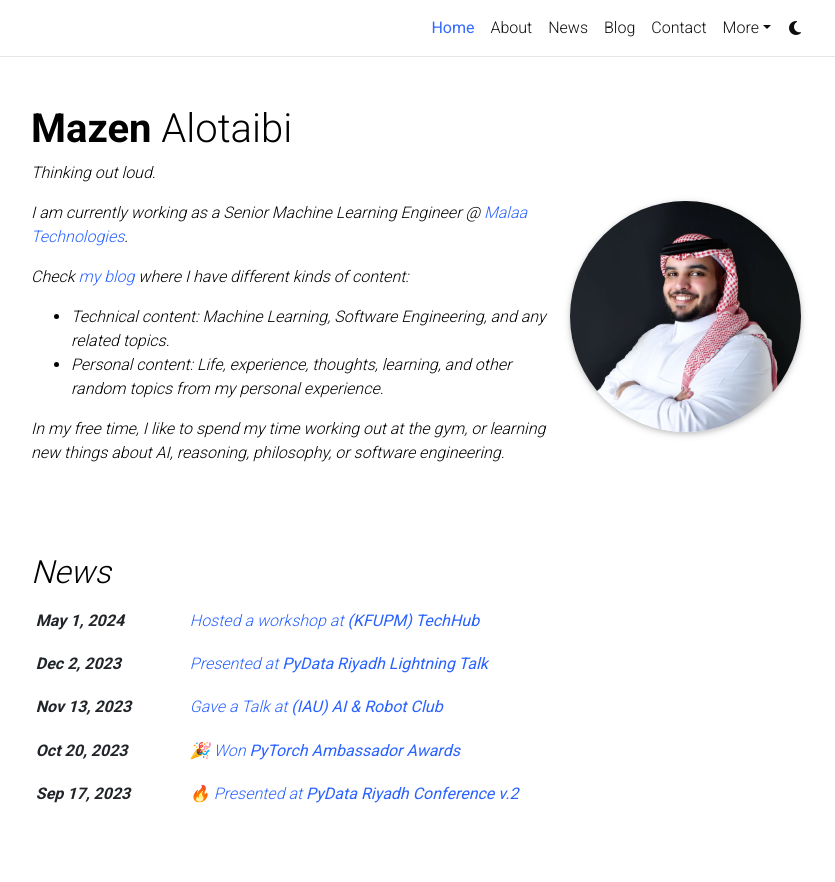
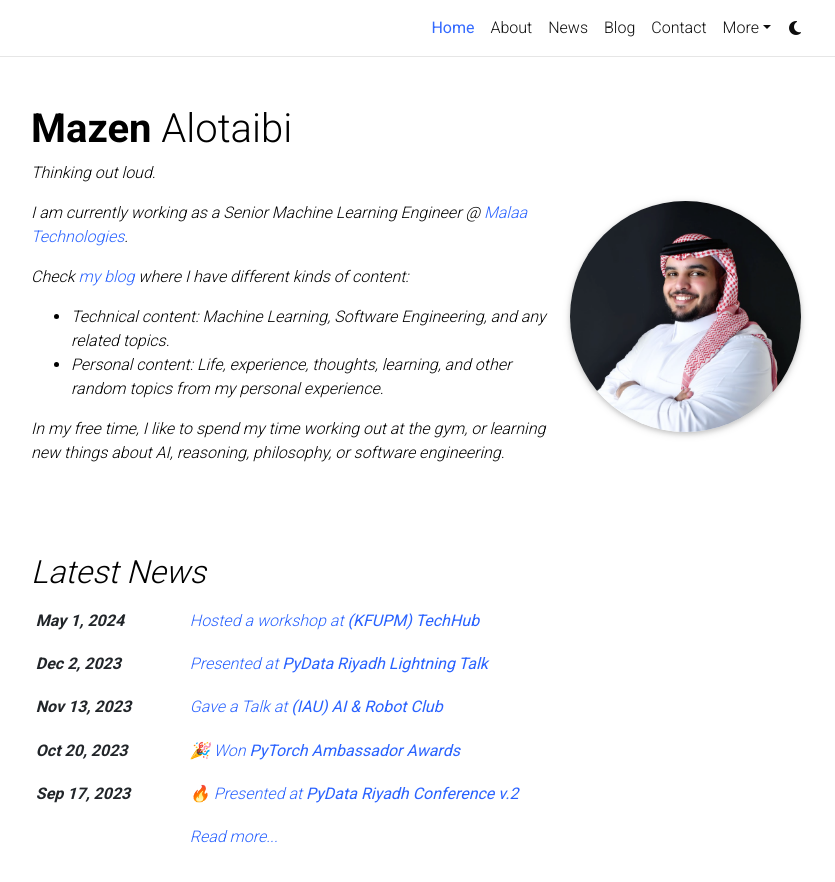
Before and after one commit to ma7dev/2024-11-16-ma7dev.github.io, a Jekyll site: the page built from _pages/home.md, in a window 1280 px wide and 900 px high. Shown: the top 882 px of the window, without its empty margins (224-1059 px from the left). Built offline with Jekyll 4.4.1, drawn with Linux system fonts in a browser that asks for light colours; full-size pictures stand in for the smaller copies a plugin makes; emoji names are drawn with the system emoji font; comment, search, counter and statistics services are not loaded; a style sheet for code colours, icons or effects is not loaded.

Commit message:
fix: latest news and latest post in home page

```diff
--- a/_config.yml
+++ b/_config.yml
@@ -200,15 +200,17 @@
     output: true
     permalink: /projects/:path/
 
-announcements:
-  enabled: true
-  scrollable: true # adds a vertical scroll bar if there are more than 3 news items
-  limit: 5 # leave blank to include all the news in the `_news` folder
+# displays the collections in the front page
+displays:
+  news:
+    enabled: true
+    scrollable: true # adds a vertical scroll bar if there are more than 3 news items
+    limit: 5 # leave blank to include all the news in the `_news` folder
 
-latest_posts:
-  enabled: true
-  scrollable: true # adds a vertical scroll bar if there are more than 3 new posts items
-  limit: 3 # leave blank to include all the blog posts
+  posts:
+    enabled: true
+    scrollable: true # adds a vertical scroll bar if there are more than 3 new posts items
+    limit: 3 # leave blank to include all the blog posts
 
 # -----------------------------------------------------------------------------
 # Jekyll settings
--- a/_includes/latest_posts.html
+++ /dev/null
@@ -1,54 +0,0 @@
-
-          <div class="news">
-            {% if site.latest_posts != blank -%}
-            {%- assign latest_posts_size = site.posts | size -%}
-            <div class="table-responsive" {% if site.latest_posts.scrollable and latest_posts_size > 3 %}style="max-height: 60vw"{% endif %}>
-              <table class="table table-sm table-borderless">
-              {%- assign latest_posts = site.posts -%}
-              {% if site.latest_posts.limit %}
-              {% assign latest_posts_limit = site.latest_posts.limit %}
-              {% else %}
-              {% assign latest_posts_limit = latest_posts_size %}
-              {% endif %}
-              {% for item in latest_posts limit: latest_posts_limit %}
-                <tr>
-                  <th scope="row">{{ item.date | date: "%b %-d, %Y" }}</th>
-                  <td>
-                    {% if item.redirect == blank %}
-                      <a class="news-title" href="{{ item.url | relative_url }}">{{ item.title }}</a>
-                    {% elsif item.redirect contains '://' %}
-                      <a class="news-title" href="{{ item.redirect }}" target="_blank">{{ item.title }}</a>
-                      <svg width="2rem" height="2rem" viewBox="0 0 40 40" xmlns="http://www.w3.org/2000/svg">
-                        <path d="M17 13.5v6H5v-12h6m3-3h6v6m0-6-9 9" class="icon_svg-stroke" stroke="#999" stroke-width="1.5" fill="none" fill-rule="evenodd" stroke-linecap="round" stroke-linejoin="round"></path>
-                      </svg>
-                    {% else %}
-                      <a class="news-title" href="{{ item.redirect | relative_url }}">{{ item.title }}</a>
-                    {% endif %}
-                    {%- if item.external_source %}
-                        &nbsp; &middot; &nbsp;
-                        <!-- use external_source icon and  hover show item.external_source -->
-                        {%- if item.external_source == 'substack.com' %}
-                            <svg
-                                title="{{ item.external_source }}"
-                                style="width:10px; height:auto"
-                                xmlns="http://www.w3.org/2000/svg" shape-rendering="geometricPrecision" text-rendering="geometricPrecision" image-rendering="optimizeQuality" fill-rule="evenodd" clip-rule="evenodd" viewBox="0 0 448 511.471"
-                            >
-                                <path fill="#FF681A" d="M0 0h448v62.804H0V0zm0 229.083h448v282.388L223.954 385.808 0 511.471V229.083zm0-114.542h448v62.804H0v-62.804z"/>
-                            </svg>
-                        {%- elsif item.external_source == 'hashnode.com' %}
-                            <i title="{{ item.external_source }}" class="fa-brands fa-hashnode" style="color: #0091ff;hover:"></i>
-                        {%- elsif item.external_source == 'medium.com' %}
-                            <i  title="{{ item.external_source }}" class="fa-brands fa-medium" style="color: #00ab6c;"></i>
-                        {%- elsif item.external_source == 'dev.to' %}
-                            <i  title="{{ item.external_source }}" class="fa-brands fa-dev" style="color: #0a0a0a;"></i>
-                        {%- endif %}
-                    {% endif %}
-                  </td>
-                </tr>
-              {%- endfor %}
-              </table>
-            </div>
-          {%- else -%}
-            <p>No posts so far...</p>
-          {%- endif %}
-          </div>
--- a/_includes/news.html
+++ b/_includes/news.html
@@ -4,8 +4,8 @@
             <div class="table-responsive" {% if include.limit and site.announcements.scrollable and news_size > 3 %}style="max-height: 60vw"{% endif %}>
               <table class="table table-sm table-borderless">
               {%- assign news = site.news | reverse -%}
-              {% if include.limit and site.announcements.limit %}
-              {% assign news_limit = site.announcements.limit %}
+              {% if include.limit and site.displays.news.limit %}
+              {% assign news_limit = site.displays.news.limit %}
               {% else %}
               {% assign news_limit = news_size %}
               {% endif %}
@@ -16,11 +16,34 @@
                     {% if item.inline -%}
                       {{ item.content | remove: '<p>' | remove: '</p>' | emojify }}
                     {%- else -%}
-                      <a class="news-title" href="{{ item.url | relative_url }}">{{ item.title }}</a>
+                      <a class="news-title" href="{{ item.url | relative_url }}">
+                        {% if item.type == 'talk' %}
+                        🗣️&nbsp;
+                        {% elsif item.type == 'paper' %}
+                        📄&nbsp;
+                        {% elsif item.type == 'award' %}
+                        🏆&nbsp;
+                        {% elsif item.type == 'grant' %}
+                        💰&nbsp;
+                        {% elsif item.type == 'career_development' %}
+                        🚀&nbsp;
+                        {% elsif item.type == 'misc' %}
+                        🎉&nbsp;
+                        {% endif %}
+                        {{ item.title }}
+                      </a>
                     {%- endif %}
                   </td>
                 </tr>
               {%- endfor %}
+                {% if include.limit and site.displays.news.limit and news_size > site.displays.news.limit %}
+                <tr>
+                  <th scope="row"></th>
+                  <td colspan="2">
+                    <a href="/news/">Read more...</a>
+                  </td>
+                </tr>
+                {% endif %}
               </table>
             </div>
           {%- else -%}
--- /dev/null
+++ b/_includes/posts.html
@@ -0,0 +1,82 @@
+
+<div class="news">
+    {% if site.posts != blank -%}
+        {%- assign posts_size = site.posts | size -%}
+        <div class="table-responsive" {% if site.displays.posts.scrollable and posts_size > 3 %}style="max-height: 60vw"{% endif %}>
+            <table class="table table-sm table-borderless">
+                {%- assign posts = site.posts -%}
+
+                {% if site.displays.posts.limit %}
+                    {% assign posts_limit = site.displays.posts.limit %}
+                {% else %}
+                    {% assign posts_limit = posts_size %}
+                {% endif %}
+
+                <!-- based on order_by -->
+                {% if include.order_by == 'latest' %}
+                    {%- assign posts = posts | sort: 'date' | reverse -%}
+                {% elsif include.order_by == 'tags' %}
+                    <!-- group by tags -->
+                    {%- assign posts = posts | group_by_exp: 'post', 'post.tags' -%}
+                    {%- assign posts = posts | sort: 'name' -%}
+                {% elsif include.order_by == 'category' %}
+                    <!-- group by category -->
+                    {%- assign posts = posts | group_by_exp: 'post', 'post.category' -%}
+                    {%- assign posts = posts | sort: 'name' -%}
+                {% elsif include.order_by == 'source' %}
+                    <!-- group by category -->
+                    {%- assign posts = posts | group_by_exp: 'post', 'post.external_source' -%}
+                    {%- assign posts = posts | sort: 'name' -%}
+                {% else %}
+                    {%- assign posts = posts | sort: 'date' -%}
+                {% endif %}
+                {% for item in posts limit: posts_limit %}
+                <tr>
+                    <th scope="row">{{ item.date | date: "%b %-d, %Y" }}</th>
+                    <td>
+                    {%- if item.external_source %}
+                        <!-- use external_source icon and  hover show item.external_source -->
+                        {%- if item.external_source == 'substack.com' %}
+                            <svg
+                                title="{{ item.external_source }}"
+                                style="width:10px; height:auto"
+                                xmlns="http://www.w3.org/2000/svg" shape-rendering="geometricPrecision" text-rendering="geometricPrecision" image-rendering="optimizeQuality" fill-rule="evenodd" clip-rule="evenodd" viewBox="0 0 448 511.471"
+                            >
+                                <path fill="#FF681A" d="M0 0h448v62.804H0V0zm0 229.083h448v282.388L223.954 385.808 0 511.471V229.083zm0-114.542h448v62.804H0v-62.804z"/>
+                            </svg>&nbsp;
+                        {%- elsif item.external_source == 'hashnode.com' %}
+                            <i title="{{ item.external_source }}" class="fa-brands fa-hashnode" style="color: #0091ff;hover:"></i>
+                        {%- elsif item.external_source == 'medium.com' %}
+                            <i  title="{{ item.external_source }}" class="fa-brands fa-medium" style="color: #00ab6c;"></i>&nbsp;
+                        {%- elsif item.external_source == 'dev.to' %}
+                            <i  title="{{ item.external_source }}" class="fa-brands fa-dev" style="color: #0a0a0a;"></i>&nbsp;
+                        {%- endif %}
+                    {% endif %}
+                    {% if item.redirect == blank %}
+                        <a class="news-title" href="{{ item.url | relative_url }}">{{ item.title }}</a>
+                    {% elsif item.redirect contains '://' %}
+                        <a class="news-title" href="{{ item.redirect }}" target="_blank">{{ item.title }}</a>
+                        <svg width="2rem" height="2rem" viewBox="0 0 40 40" xmlns="http://www.w3.org/2000/svg">
+                        <path d="M17 13.5v6H5v-12h6m3-3h6v6m0-6-9 9" class="icon_svg-stroke" stroke="#999" stroke-width="1.5" fill="none" fill-rule="evenodd" stroke-linecap="round" stroke-linejoin="round"></path>
+                        </svg>
+                    {% else %}
+                        <a class="news-title" href="{{ item.redirect | relative_url }}">{{ item.title }}</a>
+                    {% endif %}
+                    </td>
+                </tr>
+                {%- endfor %}
+
+                {% if include.limit and site.displays.posts.limit and posts_size > site.displays.posts.limit %}
+                <tr>
+                    <th scope="row"></th>
+                    <td colspan="2">
+                        <a href="/blog/">Read more...</a>
+                    </td>
+                </tr>
+                {% endif %}
+            </table>
+        </div>
+    {%- else -%}
+        <p>No posts so far...</p>
+    {%- endif %}
+</div>
--- a/_layouts/home.html
+++ b/_layouts/home.html
@@ -41,25 +41,44 @@
             {{ content }}
           </div>
             <br><br><br>
-          <!-- News -->
-          {% if page.news and site.announcements.enabled -%}
-            <h2><a href="{{ '/news/' | relative_url }}" style="color: inherit;">News</a></h2>
+
+
+
+          <!--
+          Latest News
+          -->
+          {% if page.news and site.displays.news.enabled -%}
+            <h2><a href="{{ '/news/' | relative_url }}" style="color: inherit;">Latest News</a></h2>
             {%- include news.html limit=true %}
           {%- endif %}
             <br><br><br>
-          <!-- Latest posts -->
+
+
+
+
+          <!--
+          Latest posts
+          -->
           {% if page.latest_posts -%}
             <h2><a href="{{ '/blog/' | relative_url }}" style="color: inherit;">Latest Posts</a></h2>
-            {%- include latest_posts.html %}
+            {%- include posts.html order_by='latest' limit=true %}
           {%- endif %}
             <br><br><br>
-          <!-- Selected papers -->
+
+
+          <!--
+          Selected papers
+          -->
           {% if page.selected_papers -%}
             <h2><a href="{{ '/publications/' | relative_url }}" style="color: inherit;">Selected Publications</a></h2>
             {%- include selected_papers.html %}
           {%- endif %}
          <br><br><br>
-          <!-- Social -->
+
+
+          <!--
+          Social
+          -->
           {%- if page.social %}
             <div class="social">
               <div class="contact-icons">
```
Also changed, not shown: _layouts/archive-year.html (+1 -47 lines).
